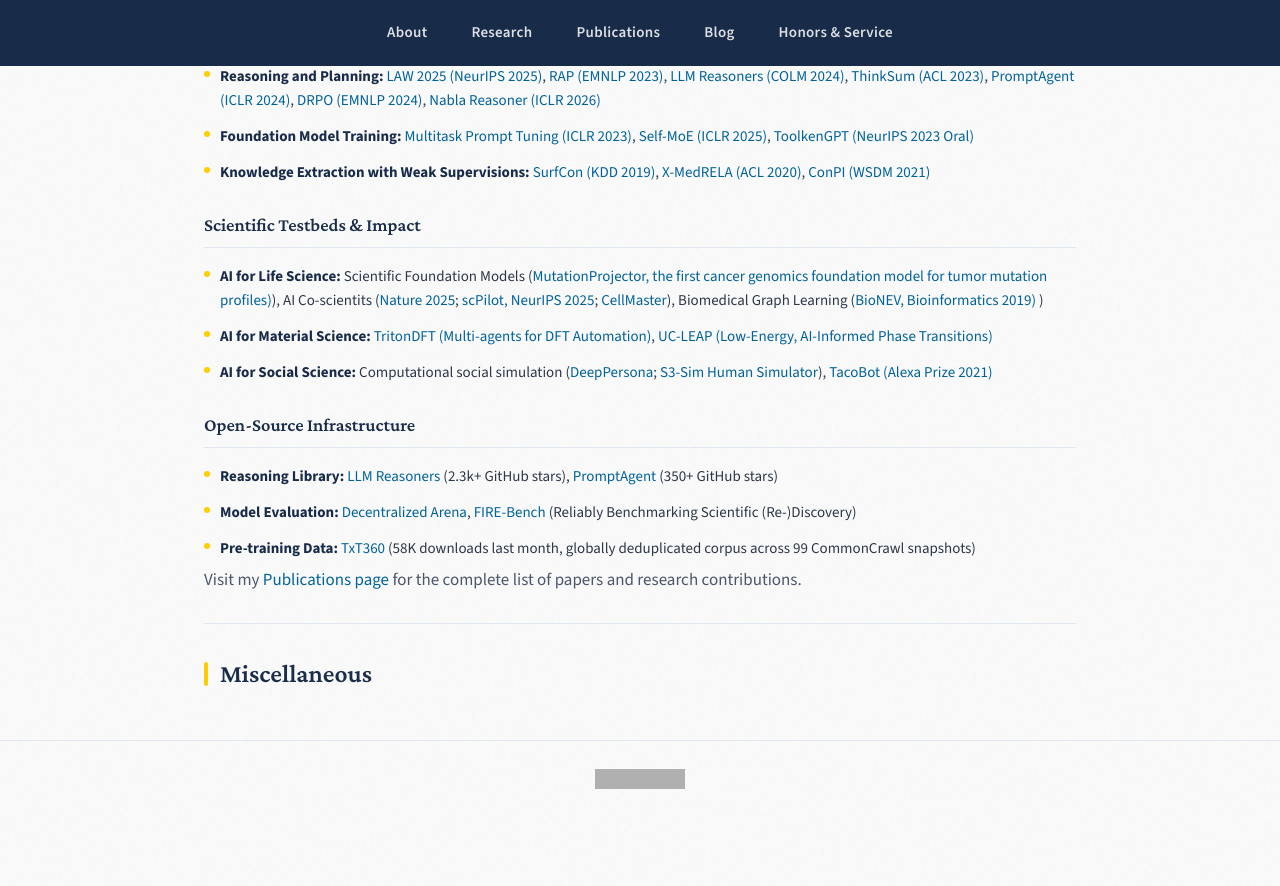
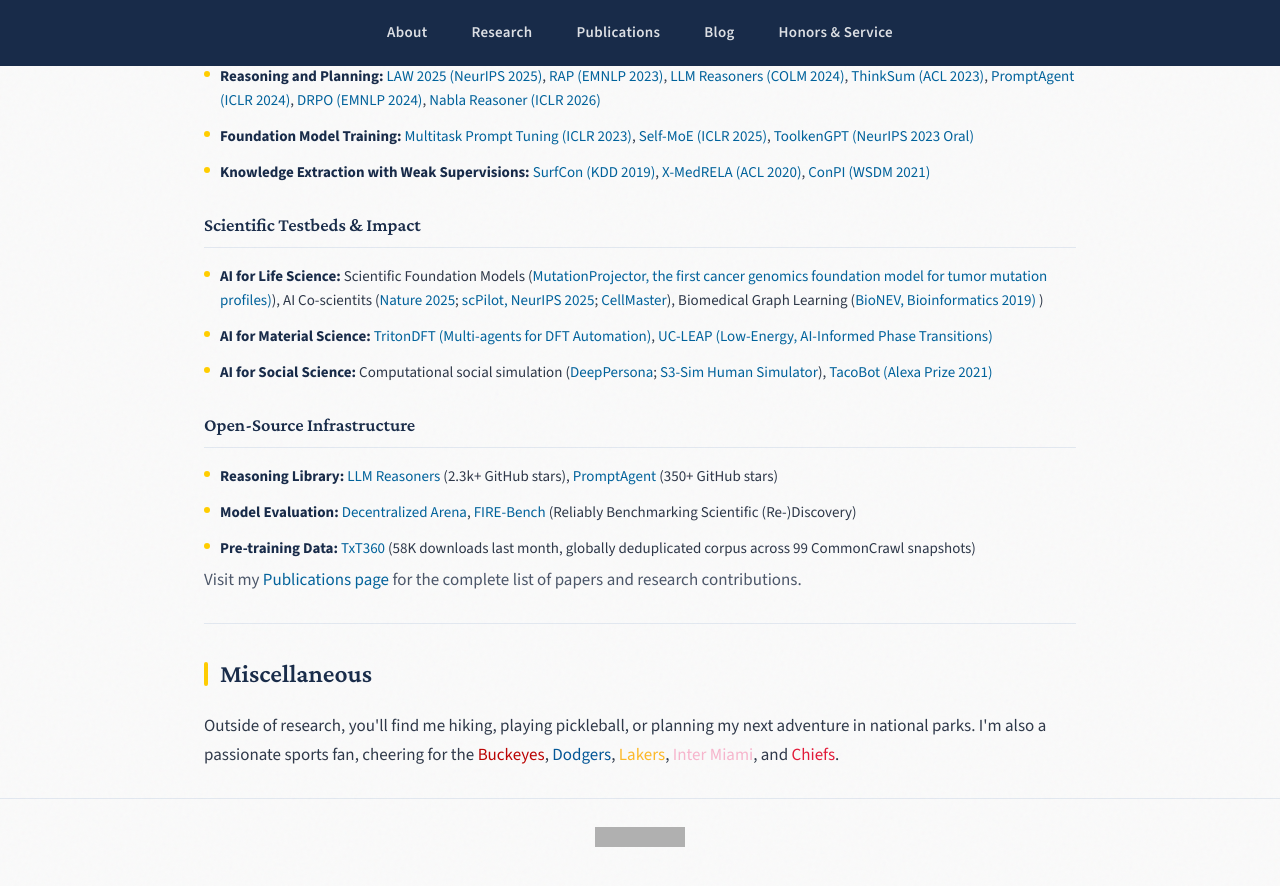
Before and after one commit to zhenwang9102/zhenwang9102.github.io, a Jekyll site: the page built from _posts/2019-06-02-venue.markdown, in a window 1280 px wide and 900 px high, scrolled down 1940 px. Shown: the top 886 px of the window. Built offline with Jekyll 4.4.1, drawn with Linux system fonts in a browser that asks for light colours; before the commit the page ends 2783 px from its top, so only the background shows below that; grey boxes are pictures that could not be loaded.

Commit message:
Update default.html

```diff
--- a/_layouts/default.html
+++ b/_layouts/default.html
@@ -1040,6 +1040,7 @@
       <h2 class="section-title">
         Miscellaneous
       </h2>
+      Outside of research, you'll find me hiking, playing pickleball, or planning my next adventure in national parks. I'm also a passionate sports fan, cheering for the <a style="color:#BB0000;">Buckeyes</a>, <a style="color:#005596;">Dodgers</a>, <a style="color:#FDB927;">Lakers</a>, <a style="color:#F7B5CD;">Inter Miami</a>, and <a style="color:#E31837;">Chiefs</a>.
 
     </section>
   </main>
```
